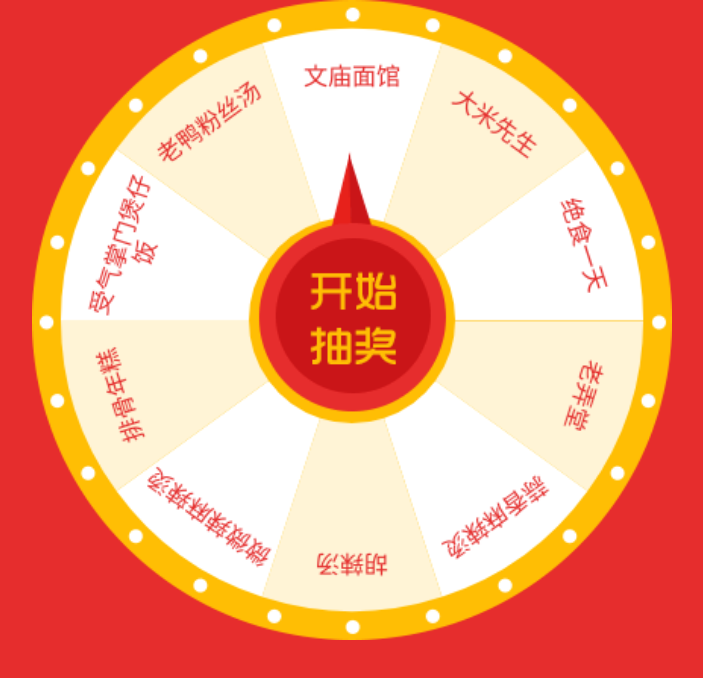
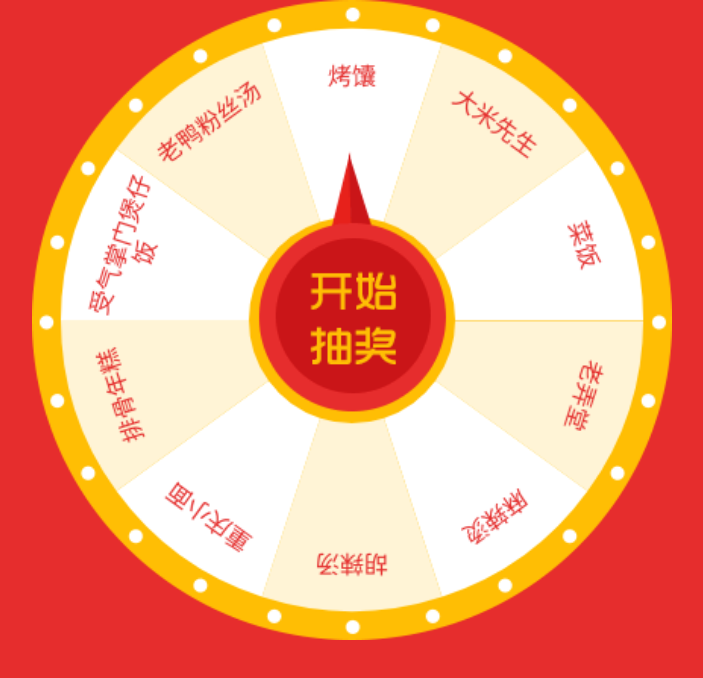
Before and after one commit to 915354482/jiuri, a plain HTML site: page index.html in a window 1280 px wide. Shown: the whole page, without its empty margins (288-991 px from the left). Drawn offline with Linux system fonts and the light colour scheme.

Commit message:
Update index.html

```diff
--- a/index.html
+++ b/index.html
@@ -22,7 +22,7 @@
 
 $(document).ready(function(){
 	//动态添加大转盘的奖品与奖品区域背景颜色
-	turnplate.restaraunts = ["老弄堂", "蒜香麻辣烫", "胡辣汤", "微微辣麻辣烫", "排骨年糕", "受气掌门煲仔饭", "老鸭粉丝汤", "文庙面馆", "大米先生", "绝食一天"];
+	turnplate.restaraunts = ["老弄堂", "麻辣烫", "胡辣汤", "重庆小面", "排骨年糕", "受气掌门煲仔饭", "老鸭粉丝汤", "烤馕", "大米先生", "菜饭"];
 	turnplate.colors = ["#FFF4D6", "#FFFFFF", "#FFF4D6", "#FFFFFF","#FFF4D6", "#FFFFFF", "#FFF4D6", "#FFFFFF","#FFF4D6", "#FFFFFF"];
 
 
```
